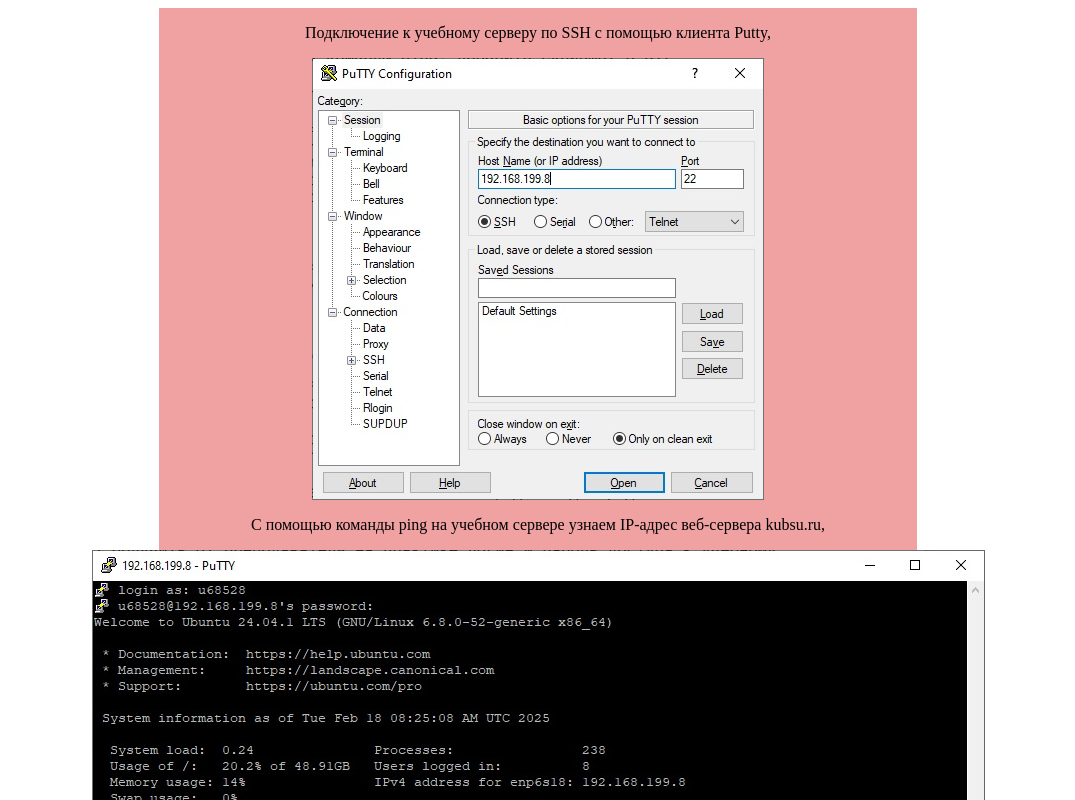
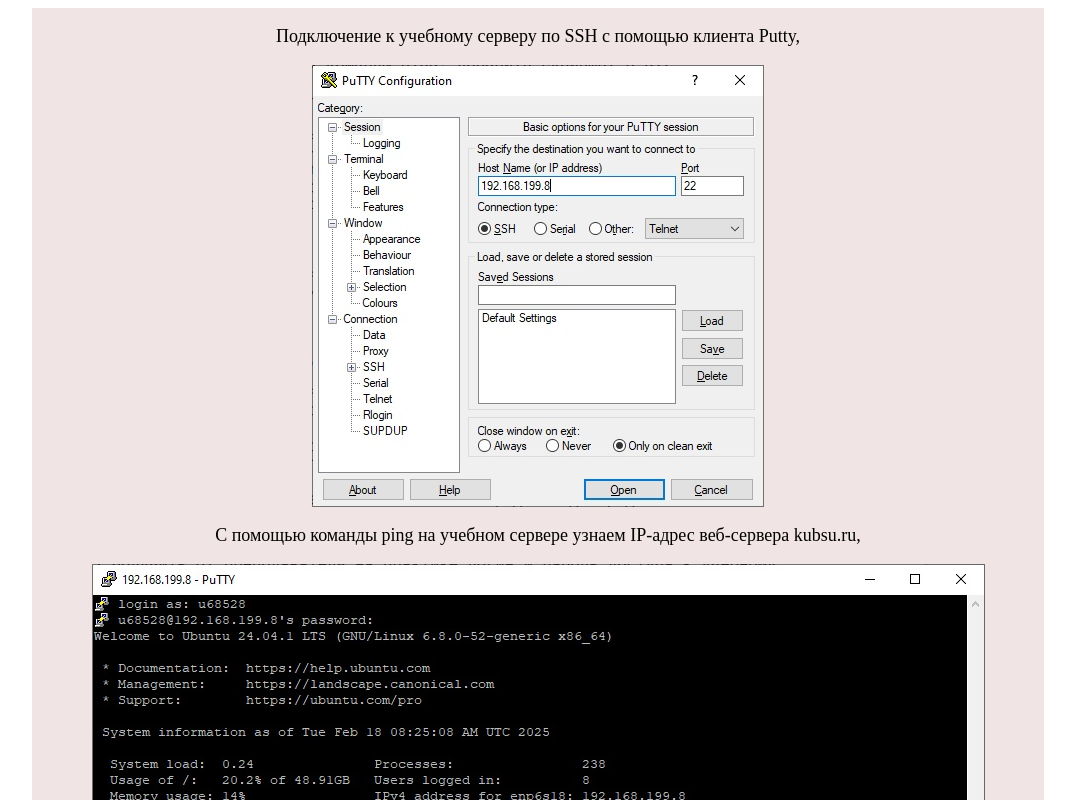
Before and after one commit to GeorgiTsukanov/s0188328-Task1, a plain HTML site: page index.html in a window 1280 px wide. Shown: the top 800 px of the page, without its empty margins (102-1177 px from the left). Drawn offline with Linux system fonts and the light colour scheme.

Commit message:
Update style.css

```diff
--- a/style.css
+++ b/style.css
@@ -1,10 +1,14 @@
 div.main{
     display: flex;
     flex-direction: column;
-    width: 60%;
-    background-color: rgb(240, 161, 161);
+    width: 80%;
+    background-color: rgba(225, 198, 198, 0.478);
     margin-left: auto;
     margin-right: auto;
     align-items: center;
     justify-content: center;
 }
+
+p{
+    font-size: large;
+}
```
